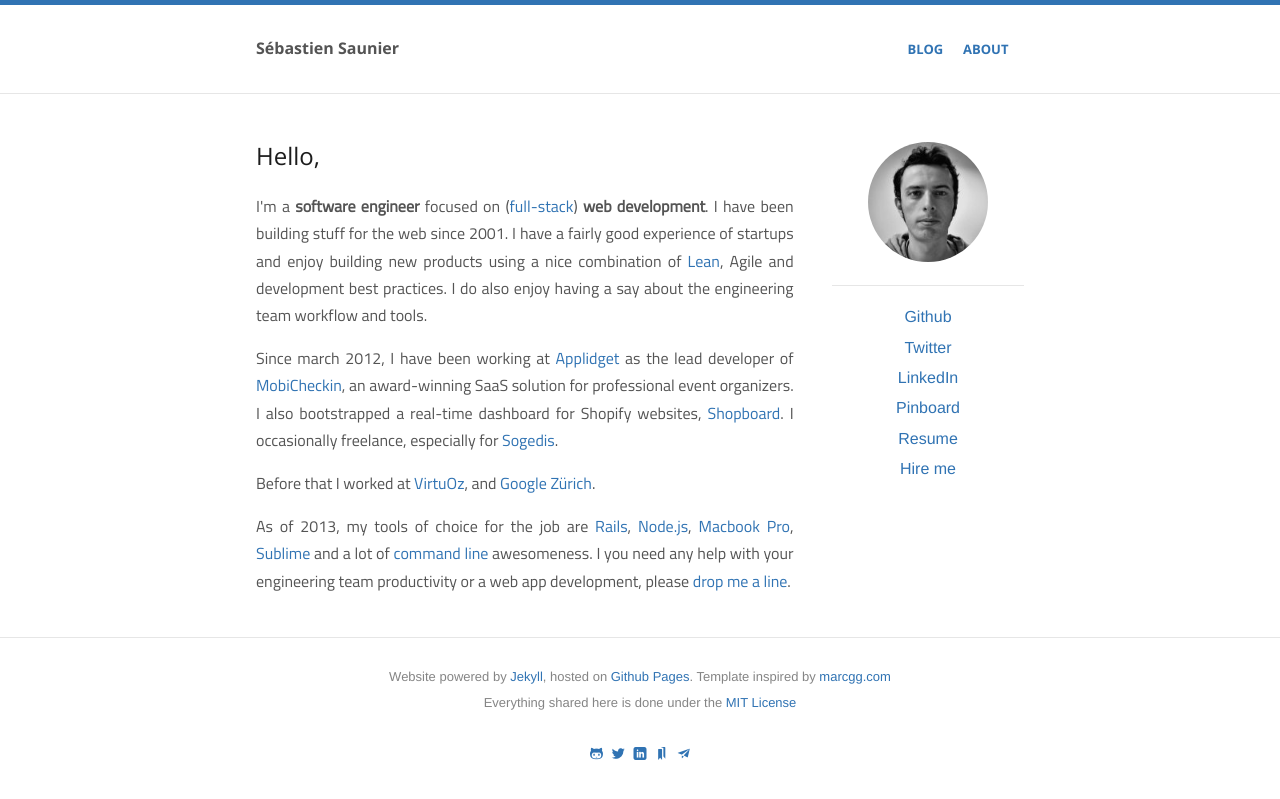
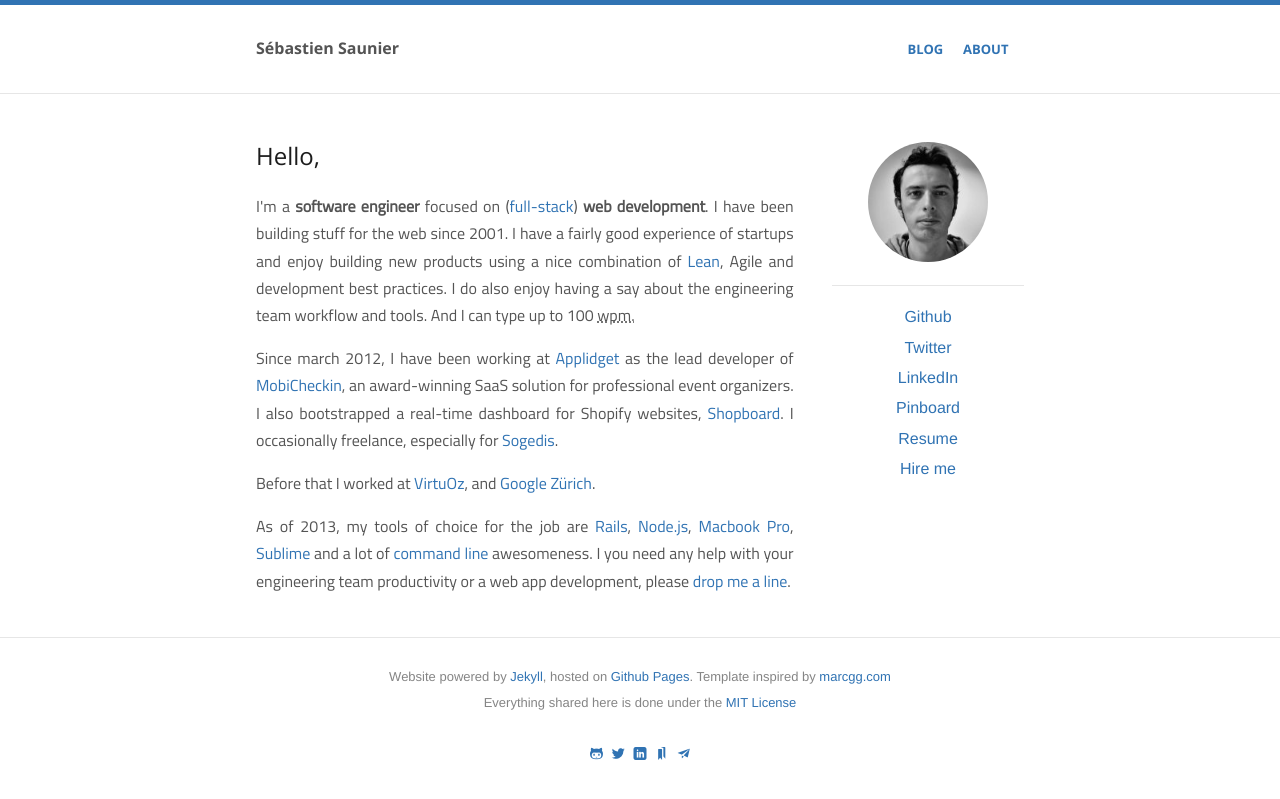
Before and after one commit to ssaunier/ssaunier.github.io, a Jekyll site: the page built from index.html, in a window 1280 px wide. Shown: the top 799 px of the page. Built offline with Jekyll 4.4.1, drawn with Linux system fonts in a browser that asks for light colours.

Commit message:
I can type up to 100 wpm :p

```diff
--- a/index.html
+++ b/index.html
@@ -13,7 +13,7 @@ description: Sébastien Saunier is a French web software engineer (Ruby on Rails
     <strong>web development</strong>. I have been building stuff for the web since 2001.
     I have a fairly good experience of startups and enjoy building new
     products using a nice combination of <a href="http://theleanstartup.com/">Lean</a>,
-    Agile and development best practices. I do also enjoy having a say about the engineering team workflow and tools.
+    Agile and development best practices. I do also enjoy having a say about the engineering team workflow and tools. And I can type up to 100 <acronym title="Words Per Minute">wpm</a>.
   </p>
 
   <p>
```
